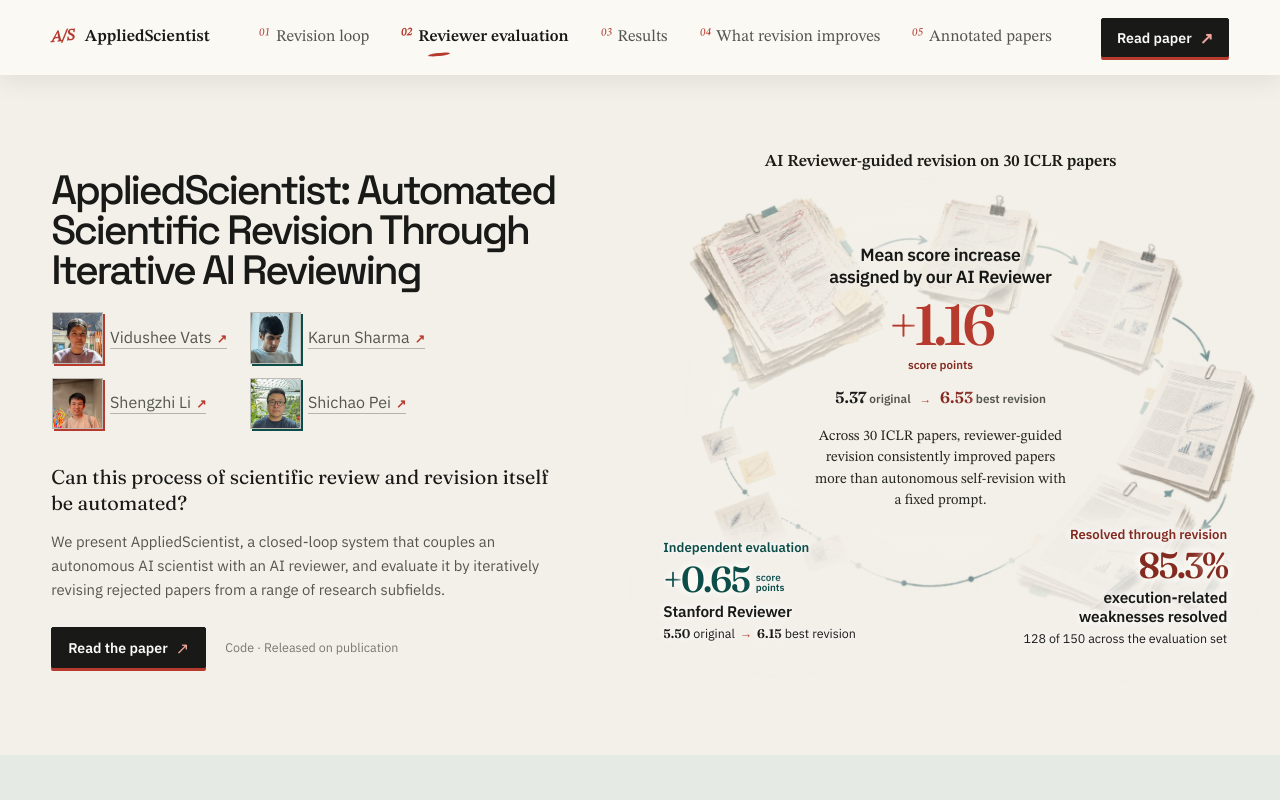
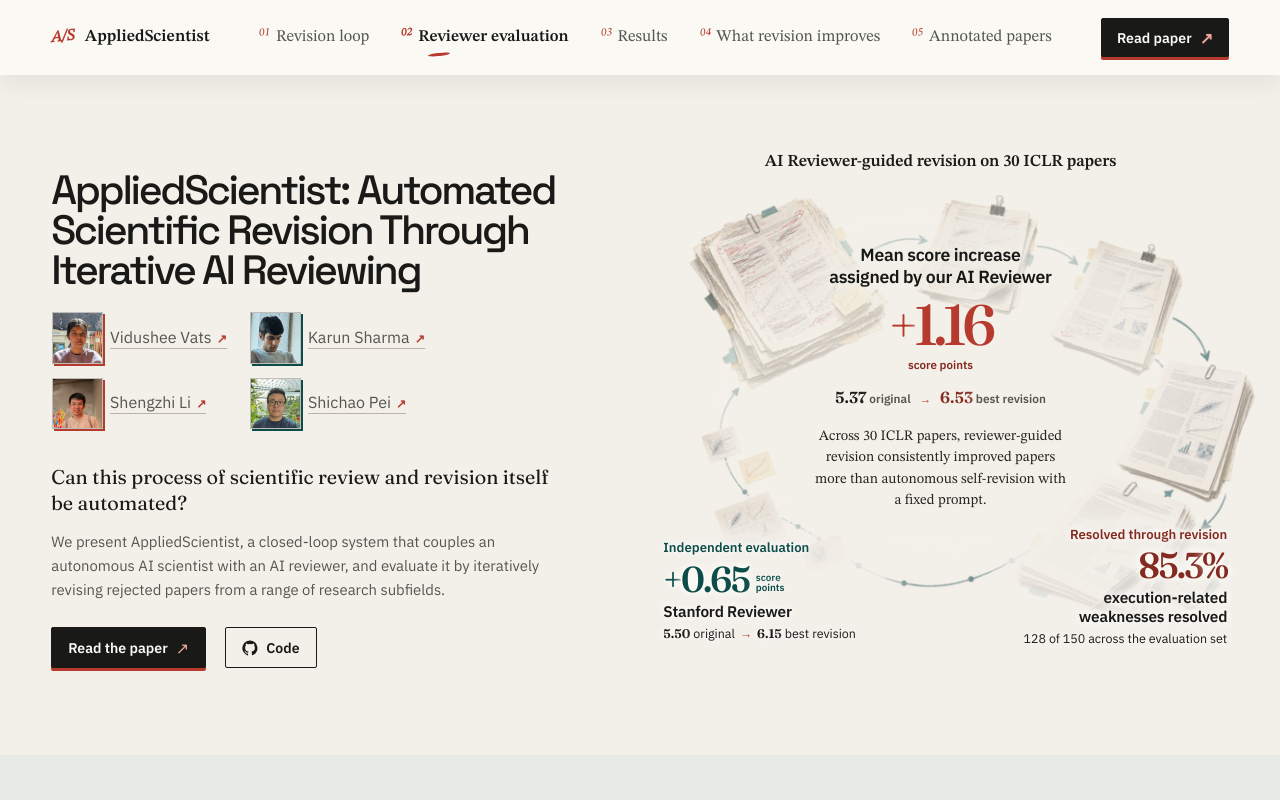
Before and after one commit to TheAppliedScientist/theappliedscientist.github.io, a Next.js app: page / in a window 1280 px wide. Shown: the top 800 px of the page. Built offline with nearby package versions, Linux system fonts and the light colour scheme.

Commit message:
Add project repository links

```diff
--- a/app/components/Colophon.tsx
+++ b/app/components/Colophon.tsx
@@ -34,13 +34,13 @@
               <span className="label">Paper</span>
               <p>
                 <a href={site.links.paper}>
-                  Submission (PDF)
+                  Paper (PDF)
                 </a>
               </p>
             </div>
             <div className="colophon-fact">
               <span className="label">Code &amp; data</span>
-              <p>{site.release.code}.</p>
+              <p><a href={site.links.code}>GitHub repository</a></p>
             </div>
             <div className="colophon-fact">
               <span className="label">Authors</span>
--- a/app/components/Hero.tsx
+++ b/app/components/Hero.tsx
@@ -13,7 +13,12 @@
         <p className="hero-lead">We present AppliedScientist, a closed-loop system that couples an autonomous AI scientist with an AI reviewer, and evaluate it by iteratively revising rejected papers from a range of research subfields.</p>
         <div className="hero-links" aria-label="Project links">
           <a className="primary-link" href={site.links.paper}>Read the paper <span aria-hidden="true">↗</span></a>
-          {site.links.code ? <a href={site.links.code}>Code</a> : <span>Code · {site.release.code}</span>}
+          <a className="github-link" href={site.links.code}>
+            <svg viewBox="0 0 24 24" aria-hidden="true">
+              <path fill="currentColor" d="M12 .7a11.5 11.5 0 0 0-3.64 22.41c.58.11.79-.25.79-.56v-2.23c-3.22.7-3.9-1.37-3.9-1.37-.53-1.34-1.29-1.7-1.29-1.7-1.05-.72.08-.71.08-.71 1.16.08 1.78 1.2 1.78 1.2 1.04 1.77 2.71 1.26 3.37.96.1-.75.4-1.26.74-1.55-2.57-.29-5.27-1.28-5.27-5.69 0-1.26.45-2.29 1.19-3.09-.12-.29-.52-1.47.11-3.05 0 0 .97-.31 3.16 1.18a10.94 10.94 0 0 1 5.76 0c2.2-1.49 3.16-1.18 3.16-1.18.63 1.58.23 2.76.11 3.05.74.8 1.19 1.83 1.19 3.09 0 4.42-2.71 5.39-5.29 5.68.42.36.79 1.06.79 2.14v3.17c0 .31.21.67.8.56A11.5 11.5 0 0 0 12 .7Z" />
+            </svg>
+            Code
+          </a>
         </div>
       </div>
       <RevisionArtifact
--- a/app/site.config.ts
+++ b/app/site.config.ts
@@ -19,8 +19,7 @@
   ],
   links: {
     paper: "/exhibits/AppliedScientist.pdf",
-    // TODO(launch): code + data release URLs
-    code: "",
+    code: "https://github.com/TheAppliedScientist/TheAppliedScientist",
     data: "",
   },
   annotatedPapers: [
--- a/app/styles/layout.css
+++ b/app/styles/layout.css
@@ -2029,6 +2029,30 @@
 }
 
 .hero-links .primary-link span { color: #f0a59a; font-size: 1rem; }
+
+.hero-links .github-link {
+  display: inline-flex;
+  align-items: center;
+  gap: .5rem;
+  padding: .72rem 1rem;
+  border: 1px solid var(--ink);
+  border-radius: 2px;
+  color: var(--ink);
+  font-size: .88rem;
+  font-weight: 600;
+  line-height: 1;
+}
+
+.hero-links .github-link:hover {
+  background: var(--ink);
+  color: var(--paper);
+}
+
+.hero-links .github-link svg {
+  width: 1rem;
+  height: 1rem;
+  flex: none;
+}
 
 .hero-links > span { color: var(--ink-faint); }
 
```
